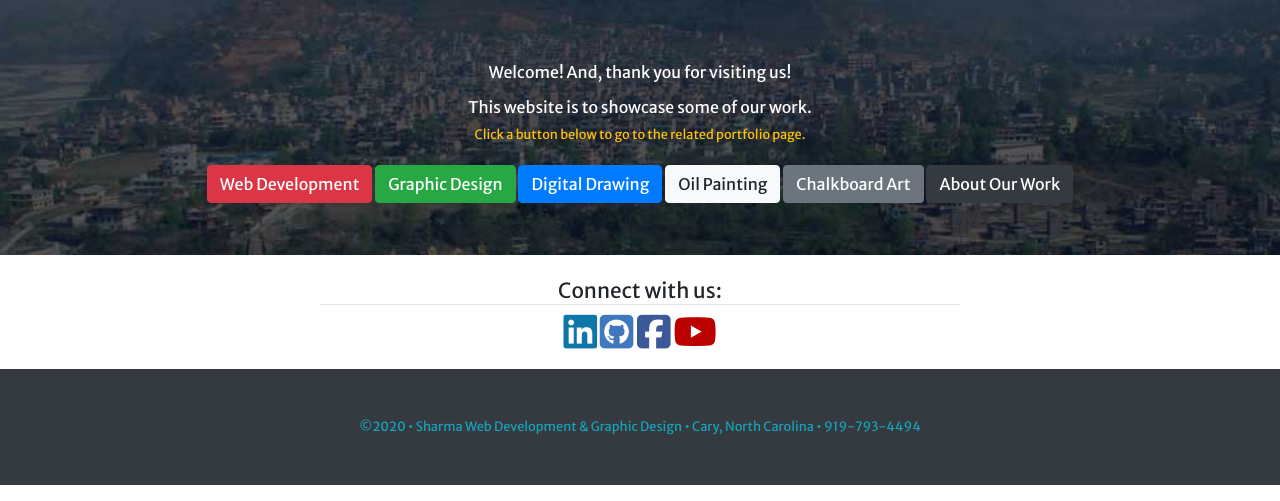
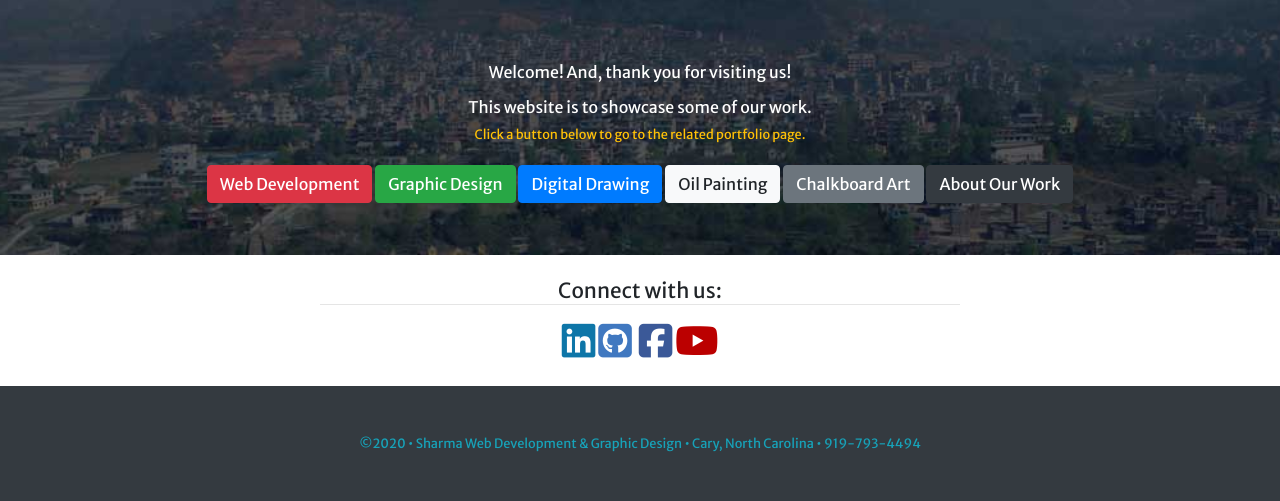
Before and after one commit to aspiring-developer/ssh1sharma.github.io, a PHP site: page /index.html in a window 1280 px wide. Shown: the part 328-829 px from the top of the page. Run offline with PHP 8.4, Linux system fonts and the light colour scheme; some libraries are stand-ins or nearby versions; some web fonts are replaced.

Commit message:
Social icons front page fixed.

```diff
--- a/custom-assets/styles/main.css
+++ b/custom-assets/styles/main.css
@@ -93,16 +93,16 @@ p {
 }
 
 .LinkedInIcon {
-	font-size: 1rem;
+	font-size: 1.5rem;
 }
 .gitHubIcon {
-	font-size: 1rem;
+	font-size: 1.5rem;
 }
 .faceBookIcon {
-	font-size: 1rem;
+	font-size: 1.5rem;
 }
 .youtubeIcon {
-	font-size: 1rem;
+	font-size: 1.5rem;
 }
 
 /* ############################## */
@@ -334,6 +334,18 @@ color: #F16529;
 	.btn {
 		font-size: 0.9rem;
 	}
+	.LinkedInIcon {
+		font-size: 1.8rem;
+	}
+	.gitHubIcon {
+		font-size: 1.8rem;
+	}
+	.faceBookIcon {
+		font-size: 1.8rem;
+	}
+	.youtubeIcon {
+		font-size: 1.8rem;
+	}
 }
 
 /* Medium devices (tablets, 768px and up) The navbar toggle appears at this breakpoint */
@@ -373,16 +385,16 @@ color: #F16529;
 		font-size: 1.4rem;
 	}
 	.LinkedInIcon {
-		font-size: 1.2rem;
+		font-size: 2.2rem;
 	}
 	.gitHubIcon {
-		font-size: 1.2rem;
+		font-size: 2.2rem;
 	}
 	.faceBookIcon {
-		font-size: 1.2rem;
+		font-size: 2.2rem;
 	}
 	.youtubeIcon {
-		font-size: 1.2rem;
+		font-size: 2.2rem;
 	}
 }
 
@@ -472,6 +484,18 @@ color: #F16529;
 		max-width: 100%;
 		height: auto;
 	}
+	.LinkedInIcon {
+		font-size: 2.4rem;
+	}
+	.gitHubIcon {
+		font-size: 2.4rem;
+	}
+	.faceBookIcon {
+		font-size: 2.4rem;
+	}
+	.youtubeIcon {
+		font-size: 2.4rem;
+	}
 }
 
 /* Extra large devices (large desktops, 1440px and up) */
@@ -519,16 +543,16 @@ color: #F16529;
 		font-size: 1.5rem;
 	}
 	.LinkedInIcon {
-		font-size: 1.5rem;
+		font-size: 2.6rem;
 	}
 	.gitHubIcon {
-		font-size: 1.5rem;
+		font-size: 2.6rem;
 	}
 	.faceBookIcon {
-		font-size: 1.5rem;
+		font-size: 2.6rem;
 	}
 	.youtubeIcon {
-		font-size: 1.5rem;
+		font-size: 2.6rem;
 	}
 }
 
@@ -572,4 +596,16 @@ color: #F16529;
 	header img {
 		margin: 1.5rem 0;
 	}
+	.LinkedInIcon {
+		font-size: 2.9rem;
+	}
+	.gitHubIcon {
+		font-size: 2.9rem;
+	}
+	.faceBookIcon {
+		font-size: 2.9rem;
+	}
+	.youtubeIcon {
+		font-size: 2.9rem;
+	}
 }
--- a/index.html
+++ b/index.html
@@ -90,10 +90,10 @@
         <div class="text-center mb-3 socialIcons">
           <h4>Connect with us:</h4>
           <hr class="w-50 mt-0 mb-2 ">
-          <a class="LinkedInIcon" href="https://www.linkedin.com/in/shivalal-sharma-298835199/" target="_blank"><i class="fab fa-linkedin fa-2x" style="color:#0e76a8"></i><i class="fab fa-linked-in fa-2x" style="color:#0dacbd"></i></a>
-          <a class="gitHubIcon" href="https://github.com/ssh1sharma" target="_blank"> <i class="fab fa-github-square fa-2x"></i> </a>
-         <a class="faceBookIcon" href="https://www.facebook.com/profile.php?id=100027879254436" target="_blank"><i class="fab fa-facebook-square fa-2x" style="color:#3b5998"></i></a>
-         <a class="youtubeIcon" href="https://www.youtube.com/watch?v=AHMx705iG1E&t=8s" target="_blank"><i class="fab fa-youtube fa-2x" style="color:#bb0000"></i></a>
+          <a class="LinkedInIcon" href="https://www.linkedin.com/in/shivalal-sharma-298835199/" target="_blank"><i class="fab fa-linkedin" style="color:#0e76a8"></i></a>
+          <a class="gitHubIcon" href="https://github.com/ssh1sharma" target="_blank"> <i class="fab fa-github-square"></i> </a>
+         <a class="faceBookIcon" href="https://www.facebook.com/profile.php?id=100027879254436" target="_blank"><i class="fab fa-facebook-square" style="color:#3b5998"></i></a>
+         <a class="youtubeIcon" href="https://www.youtube.com/watch?v=AHMx705iG1E&t=8s" target="_blank"><i class="fab fa-youtube" style="color:#bb0000"></i></a>
         </div> <!-- .socialIcons ends -->
         <!-- footer lower texts block -->
         <div class="text-center bg-dark text-info py-4 px-3">
```
